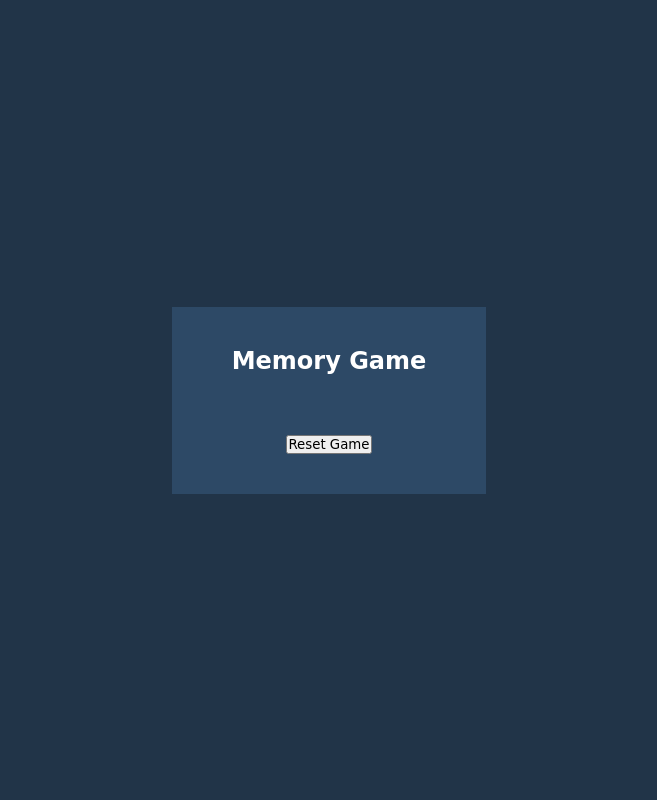
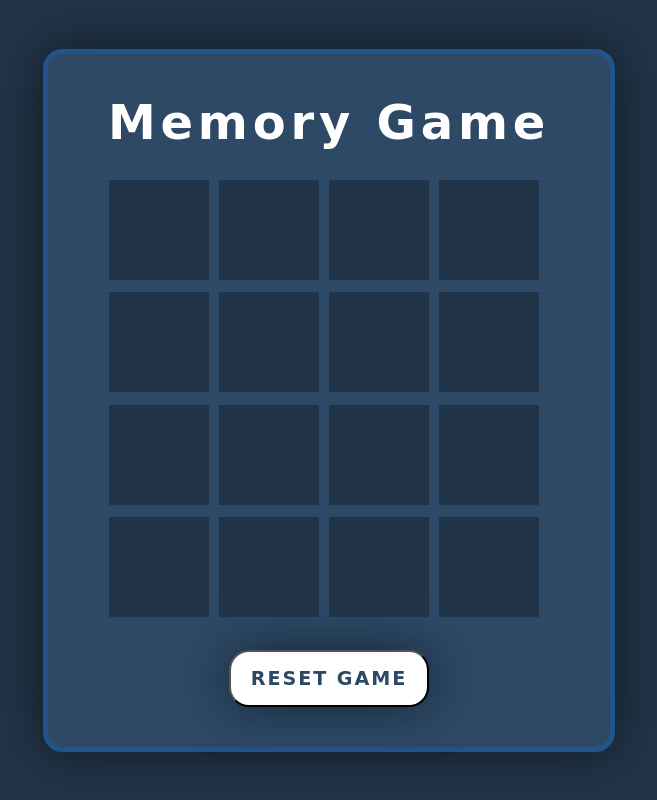
Before and after one commit to GucciX04/MemoryGameSIA, a PHP site: page / in a window 1280 px wide. Shown: the whole page, without its empty margins (311-968 px from the left). Run offline with PHP 8.4, Linux system fonts and the light colour scheme.

Commit message:
added emojis and made the reset button worked

```diff
--- a/index.html
+++ b/index.html
@@ -9,7 +9,27 @@
 <body>
     <div class = "container">
         <h2>Memory Game</h2>
-        <div class="Game"></div>
-        <button class="reset">Reset Game</button>
+        <div class="game"></div>
+        <button class="reset" onclick="window.location.reload();">Reset Game</button>
+    </div>
+    <script>
+        const emojis = ['🍎', '🍎','🍌', '🍌','🍒','🍒', '🍇', '🍇', '🍉', '🍉','🍊','🍊',
+         '🍋', '🍋','🍍','🍍'];
+        var shuf_emojis = emojis.sort(() => (Math.random() >.5) ? 2 : -1);
+        for (var i =0; i<emojis.length; i++){
+            let box = document.createElement('div');
+            box.className = 'item';
+            box.innerHTML = shuf_emojis[i];
+
+            box.onclick = function(){
+                this.classList.add('boxOpen');
+
+            }
+
+
+
+            document.querySelector('.game').appendChild(box);
+        }
+    </script>
 </body>
 </html>
--- a/style.css
+++ b/style.css
@@ -21,4 +21,77 @@ body{
     gap: 30px;
     background: #2d4966;
     padding: 40px 60px;
+    border-radius: 20px;
+    box-shadow: 0 0 50px rgba(0, 0, 0, 0.5);
+    border: 5px solid #215488;
+
 }
+h2
+{
+    font-size: 3em;
+    color: #fff;
+    letter-spacing: 0.1em;
+}
+.reset{
+    padding: 15px 20px;
+    color: #2d4966;
+    background: #fff;
+
+    font-size: 1.2em;
+    letter-spacing: 0.1em;
+    text-transform: uppercase;
+    cursor: pointer;
+    font-weight: 600;
+    border-radius: 20px;
+    box-shadow: 0 0 50px rgba(0, 0, 0, 0.5);
+
+}
+.reset:hover{
+    background: #213448;
+    color: #fff;
+    transition: 0.3s;
+}
+.reset:focus{
+    color: #fff;
+    background: #213448;
+}
+
+.game{
+    width: 440px;
+    height: 440px;
+    display: flex;
+    flex-wrap: wrap;
+    gap: 10px;
+    transform-style: preserve-3d;
+    perspective: 500px;
+}
+.item{
+    position: relative;
+    width: 100px;
+    height: 100px;
+    display: flex;
+    justify-content: center;
+    align-items: center;
+    font-size: 3em;
+    background: #213448;
+    transform: rotateY(180deg);
+    border-radius: 15px;
+    transition: 0.25s;
+}
+.item.boxOpen{
+    transform: rotate(0deg);
+}
+.item::after{
+    content: '';
+    position: absolute;
+    inset: 0;
+    background: #213448;
+    /*opacity: 0.85; */
+    transition: 0.25s;
+    transform: rotate(0deg);
+    backface-visibility: hidden;
+}
+
+.boxOpen::after{
+    transform: rotateY(180deg);
+}
```
